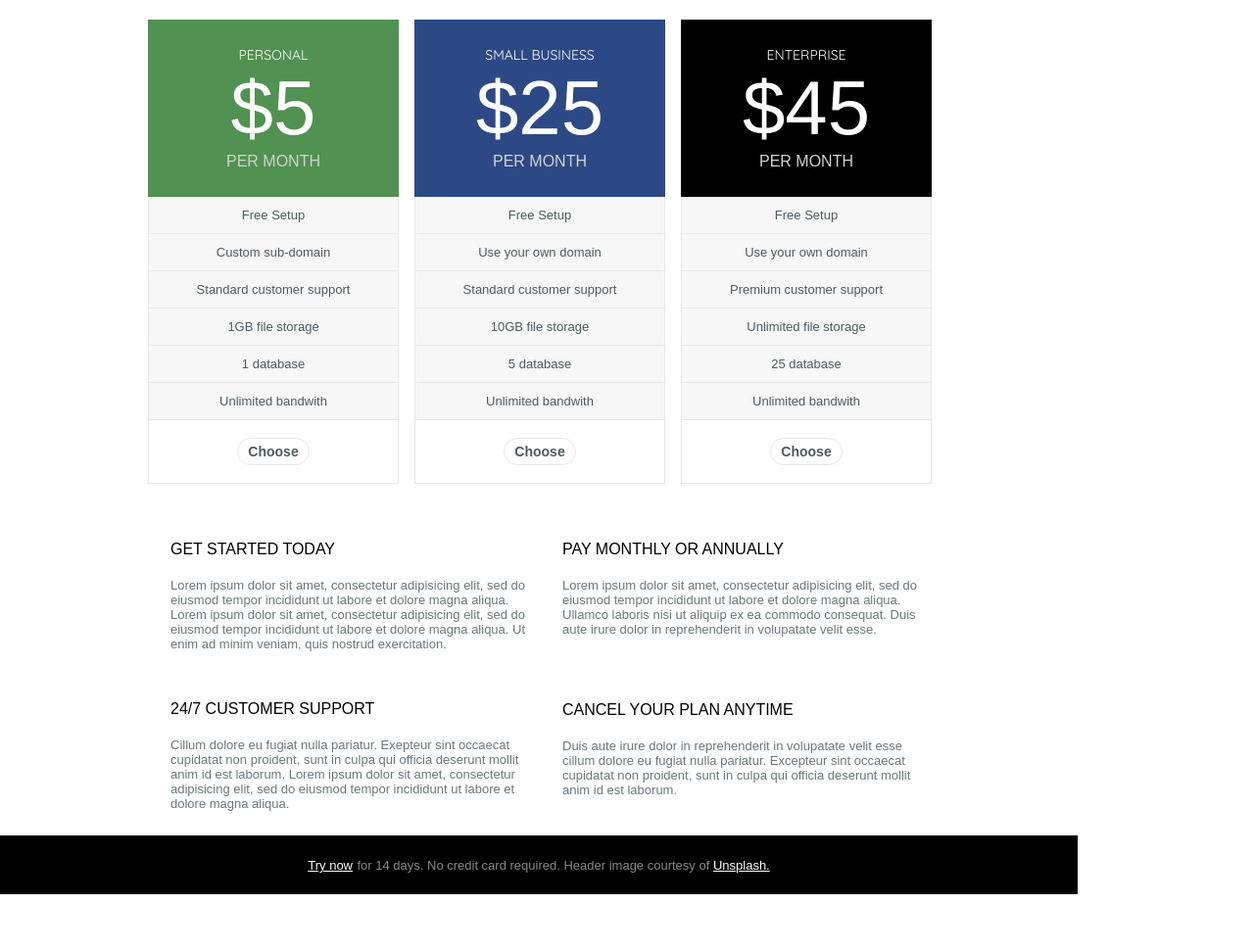
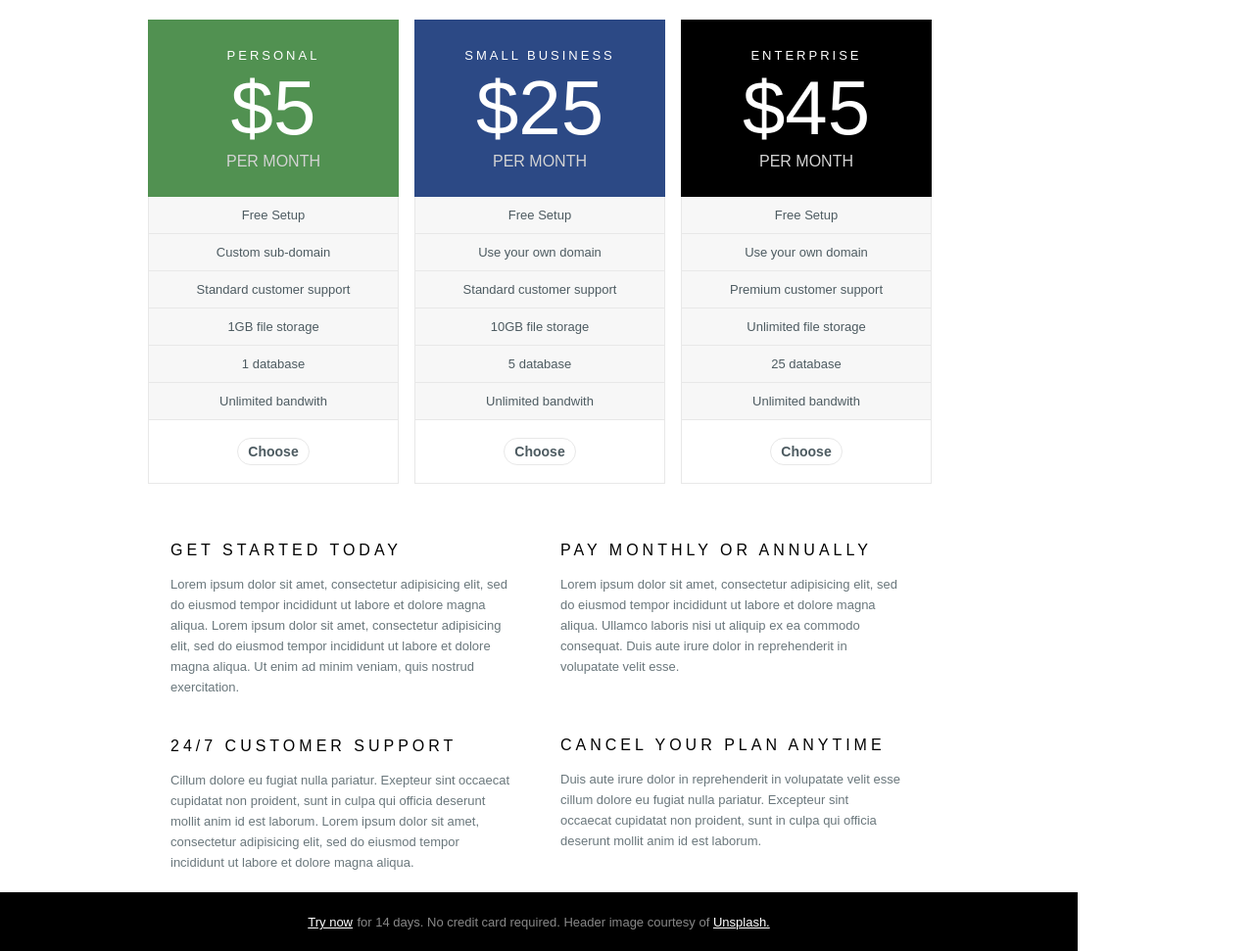
Before and after one commit to tdrobinson94/weekend1-project-git, a plain HTML site: page index.html in a window 1280 px wide. Shown: the part 377-1348 px from the top of the page at 98% size. Before the commit the page ends 1290 px from the top, so only its background shows below. Drawn offline with Linux system fonts and the light colour scheme.

Commit message:
Finally finished

```diff
--- a/style.css
+++ b/style.css
@@ -58,14 +58,12 @@
   padding-top: 27px;
   padding-bottom: 27px;
 }
-.business{
-  font-family: 'Quicksand' , sans-serif;
-}
 .permonth{
   color: lightgray;
 }
 .business{
-  font-size: 14px;
+  font-size: 13px;
+  letter-spacing: 3px;
 }
 .five{
   font-size: 78px;
@@ -146,10 +144,10 @@ ul{
   width: 1100px;
 }
 .box2{
-  width: 400px;
+  width: 373px;
   float: left;
   margin-left: 14%;
-  margin-bottom: 25px;
+  margin-bottom: 20px;
 }
 .column1{
   text-align: left;
@@ -157,46 +155,58 @@ ul{
 }
 .box3{
   float: left;
-  width: 400px;
-  margin-left: 0px;
+  width: 369px;
+  margin-left: 25px;
 }
 .column2{
   text-align: left;
   margin-left: 20px;
 }
 .label1{
-  padding-bottom: 20px;
-  padding-top: 10px;
+  padding-bottom: 15px;
+  padding-top: 11px;
+  font-size: 16px;
+  letter-spacing: 4px;
 }
 .body1{
-  margin-bottom: 40px;
+  margin-bottom: 30px;
   font-size: 13px;
-  color: rgb(106,119,124)
+  color: rgb(106,119,124);
+  line-height: 21px;
 }
 .label2{
-  padding-bottom: 20px;
-  padding-top: 10px;
+  padding-bottom: 15px;
+  padding-top: 11px;
+  font-size: 16px;
+  letter-spacing: 4px;
 }
 .body2{
   font-size: 13px;
-  color: rgb(106,119,124)
+  color: rgb(106,119,124);
+  line-height: 21px;
 }
 .label3{
-  padding-bottom: 20px;
-  padding-top: 10px;
+  padding-bottom: 15px;
+  padding-top: 11px;
+  font-size: 16px;
+  letter-spacing: 4px;
 }
 .body3{
-  margin-bottom: 56px;
+  margin-bottom: 50px;
   font-size: 13px;
-  color: rgb(106,119,124)
+  color: rgb(106,119,124);
+  line-height: 21px;
 }
 .label4{
-  padding-bottom: 20px;
-  padding-top: 10px;
+  padding-bottom: 15px;
+  padding-top: 11px;
+  font-size: 16px;
+  letter-spacing: 4px;
 }
 .body4{
   font-size: 13px;
-  color: rgb(106,119,124)
+  color: rgb(106,119,124);
+  line-height: 21px;
 }
 .days{
   color: rgb(136,136,136);
```
